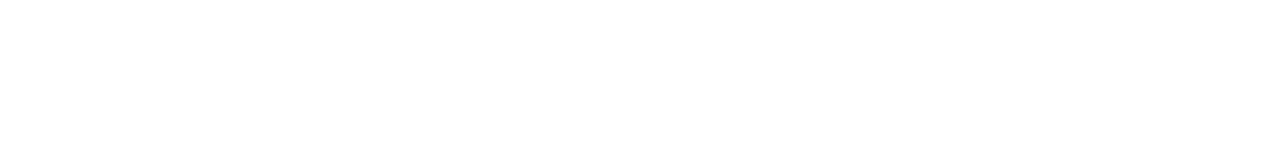
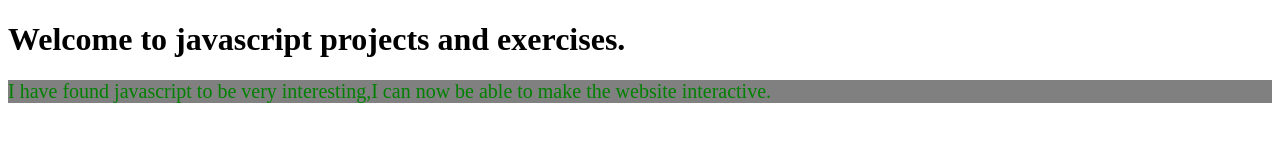
Before and after one commit to Edwin16-003/WkProjects, a plain HTML site: page exercise/index.html in a window 1280 px wide. Drawn offline with Linux system fonts and the light colour scheme; files whose address does not match are found by name.

Commit message:
modify the html file

```diff
--- a/exercise/index.html
+++ b/exercise/index.html
@@ -6,8 +6,8 @@
     <title>Javascript exercises</title>
 </head>
 <body>
-    <h1 id="title"></h1>
-    <p id="para"></p>
+    <h1 id="title">Welcome to javascript projects and exercises.</h1>
+    <p id="para">I have found javascript to be very interesting,I can now be able to make the website interactive.</p>
     <script defer src="exercise.js"></script>
     <script defer src="dom.js"></script>
 </body>
```
